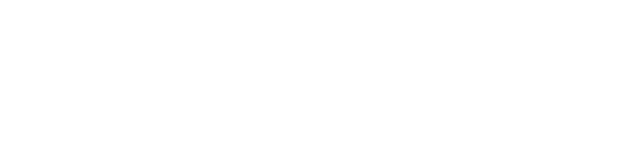
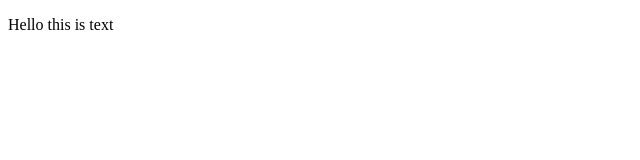
Before and after one commit to Devang-Mulye/Mentor-Mentee-Module__Internal-Internship, a plain HTML site: page index.html in a window 1280 px wide. Shown: the whole page, without its empty margins (0-640 px from the left). Drawn offline with Linux system fonts and the light colour scheme.

Commit message:
Update index.html

```diff
--- a/index.html
+++ b/index.html
@@ -6,6 +6,8 @@
     <title>Document</title>
 </head>
 <body>
-
+    <p>
+        Hello this is text
+    </p>
 </body>
 </html>
```
